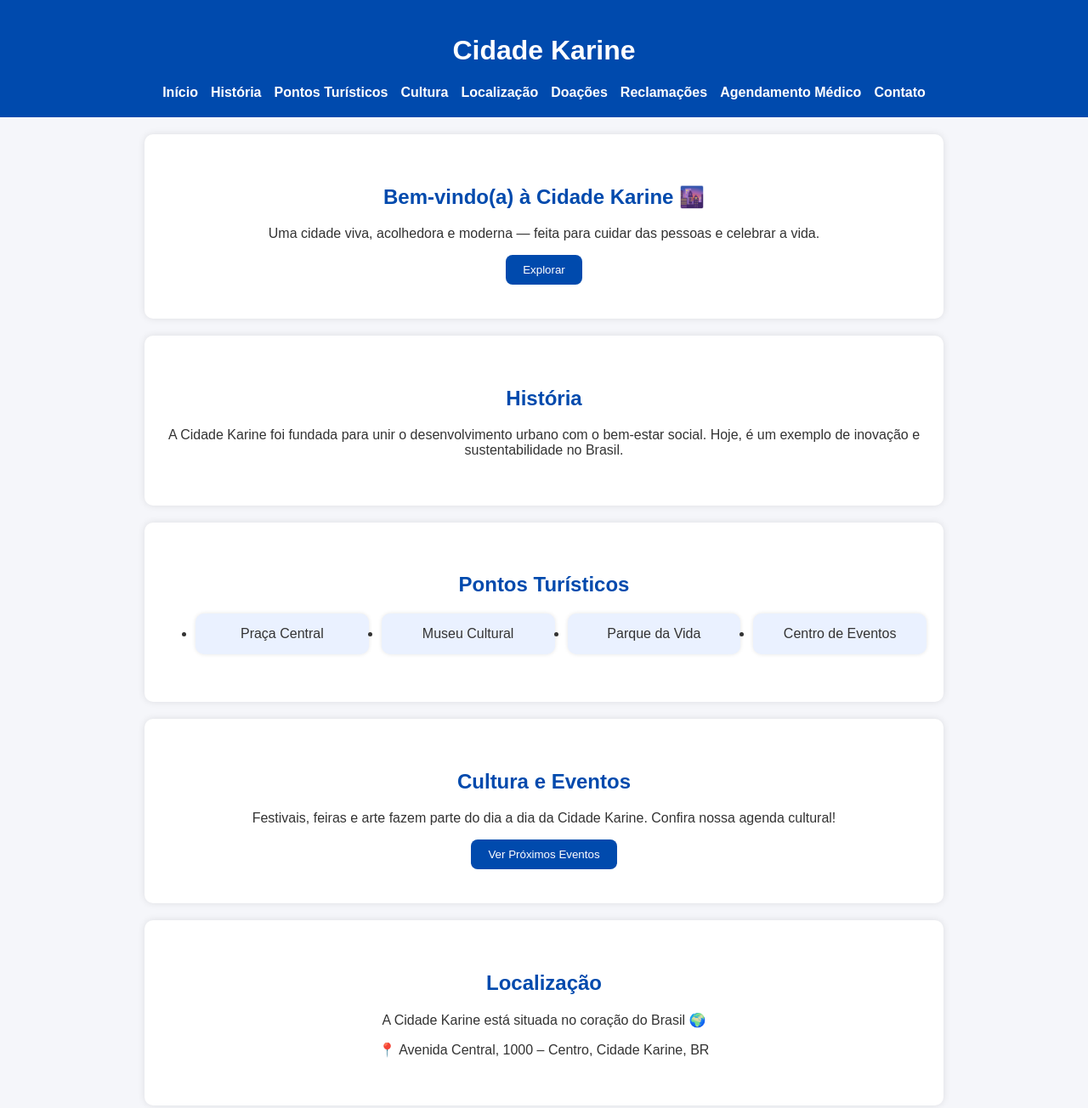
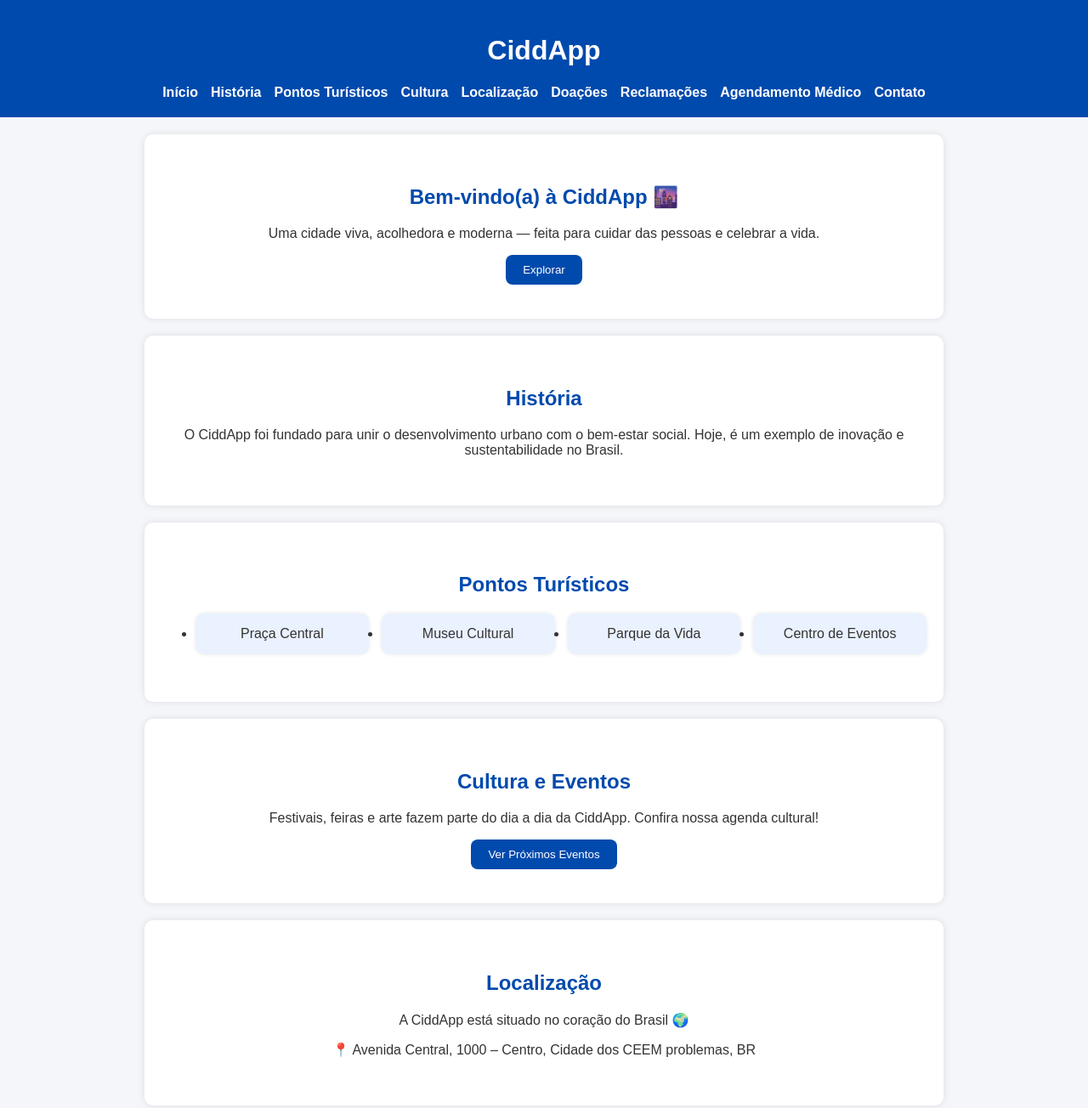
Before and after one commit to karinemarcal13-pixel/cidade_Karine, a plain HTML site: page index.html in a window 1280 px wide. Shown: the top 1304 px of the page at 85% size. Drawn offline with Linux system fonts and the light colour scheme.

Commit message:
Rename project from Cidade Karine to CiddApp

```diff
--- a/index.html
+++ b/index.html
@@ -3,13 +3,13 @@
 <head>
   <meta charset="UTF-8">
   <meta name="viewport" content="width=device-width, initial-scale=1.0">
-  <title>Cidade Karine</title>
+  <title>CiddApp</title>
   <link rel="stylesheet" href="style.css">
   <script defer src="script.js"></script>
 </head>
 <body>
   <header>
-    <h1>Cidade Karine</h1>
+    <h1>CiddApp</h1>
     <nav>
       <ul>
         <li><a href="#inicio">Início</a></li>
@@ -26,14 +26,14 @@
   </header>
 
   <section id="inicio">
-    <h2>Bem-vindo(a) à Cidade Karine 🌆</h2>
+    <h2>Bem-vindo(a) à CiddApp 🌆</h2>
     <p>Uma cidade viva, acolhedora e moderna — feita para cuidar das pessoas e celebrar a vida.</p>
     <button id="explorar-btn">Explorar</button>
   </section>
 
   <section id="historia">
     <h2>História</h2>
-    <p>A Cidade Karine foi fundada para unir o desenvolvimento urbano com o bem-estar social. Hoje, é um exemplo de inovação e sustentabilidade no Brasil.</p>
+    <p>O CiddApp foi fundado para unir o desenvolvimento urbano com o bem-estar social. Hoje, é um exemplo de inovação e sustentabilidade no Brasil.</p>
   </section>
 
   <section id="pontos">
@@ -48,7 +48,7 @@
 
   <section id="cultura">
     <h2>Cultura e Eventos</h2>
-    <p>Festivais, feiras e arte fazem parte do dia a dia da Cidade Karine. Confira nossa agenda cultural!</p>
+    <p>Festivais, feiras e arte fazem parte do dia a dia da CiddApp. Confira nossa agenda cultural!</p>
     <button id="ver-eventos">Ver Próximos Eventos</button>
     <div id="lista-eventos" class="oculto">
       <ul>
@@ -61,8 +61,8 @@
 
   <section id="localizacao">
     <h2>Localização</h2>
-    <p>A Cidade Karine está situada no coração do Brasil 🌍</p>
-    <p>📍 Avenida Central, 1000 – Centro, Cidade Karine, BR</p>
+    <p>A CiddApp está situado no coração do Brasil 🌍</p>
+    <p>📍 Avenida Central, 1000 – Centro, Cidade dos CEEM problemas, BR</p>
   </section>
 
   <section id="doacoes">
@@ -135,7 +135,7 @@
   </section>
 
   <footer>
-    <p>© 2025 Cidade Karine — Todos os direitos reservados.</p>
+    <p>© 2025 CiddApp — Todos os direitos reservados.</p>
   </footer>
 </body>
 </html>
```
